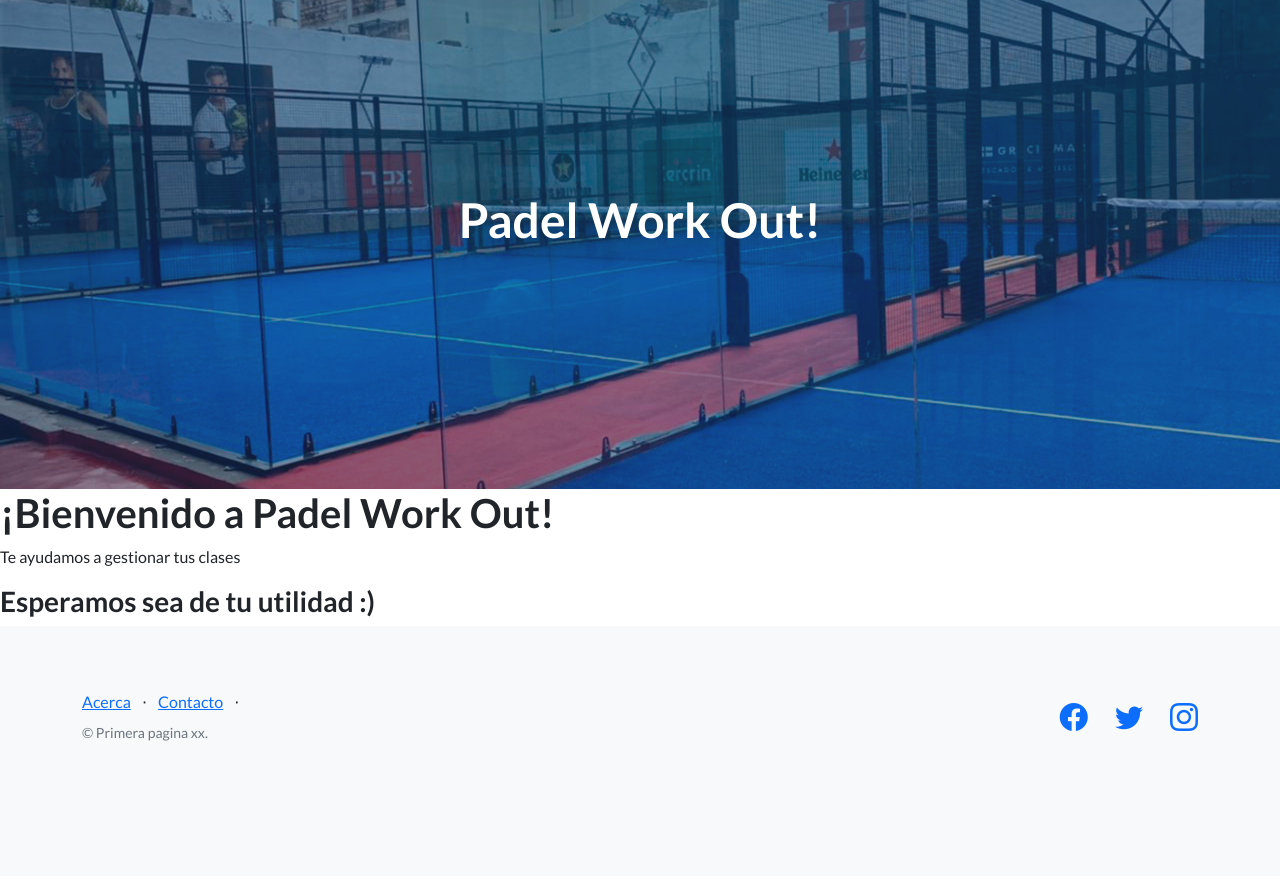
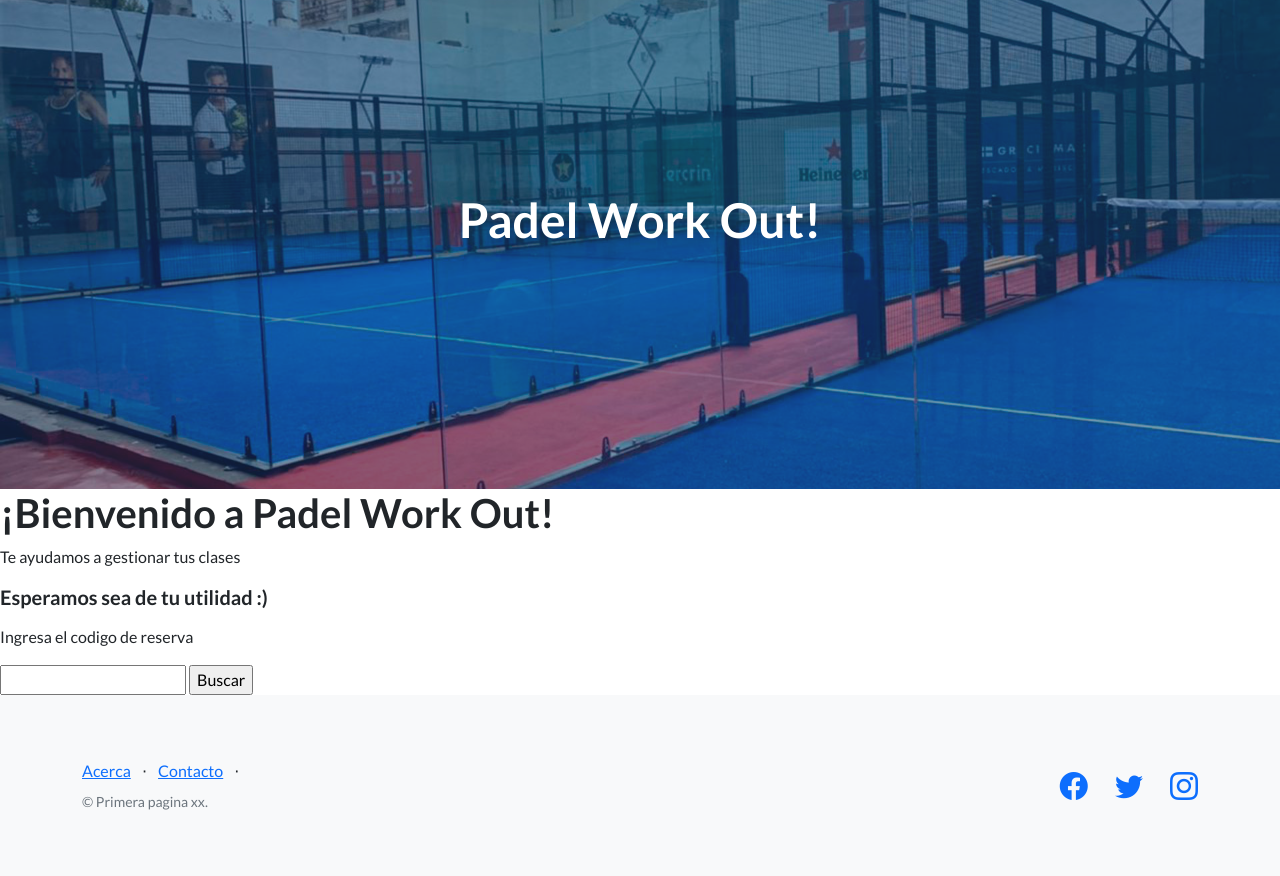
Before and after one commit to LauFlores/Tercera_pre.entrega-Flores, a Django app: page /App/ in a window 1280 px wide. Shown: the part 57-933 px from the top of the page. Before the commit the page ends 798 px from the top, so only its background shows below. Run offline with Django 4.2, Linux system fonts and the light colour scheme; some libraries are stand-ins or nearby versions.

Commit message:
con buscar

```diff
--- a/Entrega3/App/templates/App/buscarReserva.html
+++ b/Entrega3/App/templates/App/buscarReserva.html
@@ -7,7 +7,7 @@
     <title>Formulario - Agregar Curso</title>
 </head>
 <body>
-    {% if miFormulario.errors %}
+    {% if miFormulario4.errors %}
 
     <p style="color: red;"></p>
 
@@ -15,7 +15,7 @@
 
     <form action="/App/buscar/" method="get">
 
-        <input type="number" name="curso" id="curso">
+        <input type="code" name="codigo_de_reserva" id="codigo_de_reserva">
 
         <input type="submit" value="Buscar">
 
--- a/Entrega3/App/templates/App/inicio.html
+++ b/Entrega3/App/templates/App/inicio.html
@@ -5,6 +5,23 @@
 <!--Aquí va lo que cambia, y lo asociado a está vista :) -->
     <h1>¡Bienvenido a Padel Work Out!</h1>
     <p>Te ayudamos a gestionar tus clases</p>
-    <h3>Esperamos sea de tu utilidad :)</h3>
+    <h5>Esperamos sea de tu utilidad :)</h5>
+
+    <p></p>
+    <p>Ingresa el codigo de reserva</p>
+
+    {% if miFormulario4.errors %}
+
+    <p style="color: red;"></p>
+
+    {% endif %}
+
+    <form action="/App/buscar/" method="get">
+
+        <input type="code" name="codigo_de_reserva" id="codigo_de_reserva">
+
+        <input type="submit" value="Buscar">
+
+     </form>
 
 {% endblock %}
--- a/Entrega3/App/urls.py
+++ b/Entrega3/App/urls.py
@@ -8,6 +8,5 @@ urlpatterns = [
     path('club', views.club, name="club"),
     path('profesor', views.profesor, name="profesor"),
     path('alumno', views.alumno, name="alumno"),
-    path('buscarReserva',views.buscarReserva,name="BuscarReserva"),
-    path('buscar/',views.buscar),
+    path('buscar',views.buscar,name="buscar"),
 ]
--- a/Entrega3/App/views.py
+++ b/Entrega3/App/views.py
@@ -93,11 +93,11 @@ def buscarReserva(request):
      return render(request,'App/buscarReserva.html')
 
 def buscar(request):
-     if request.GET['curso']:
-          club = request.GET['curso']
-          club= club.objects.filter(curso__icontains=club)
+     if request.GET['codigo_de_reserva']:
+          codigo_de_reserva = request.GET['codigo_de_reserva']
+          reserva= reserva.objects.filter(codigo_de_reserva__icontains=codigo_de_reserva)
 
-          return render(request,'App/resultadosBusqueda.html', {"cursos":club, "comisiones": club })
+          return render(request,'App/resultadosBusqueda.html', {"reserva":reserva, "codigo_de_reserva": codigo_de_reserva })
      else:
           respuesta= "No enviaste datos"
 
```
Also changed, not shown: Entrega3/App/templates/App/resultadosBusqueda.html (+7 -6 lines).
